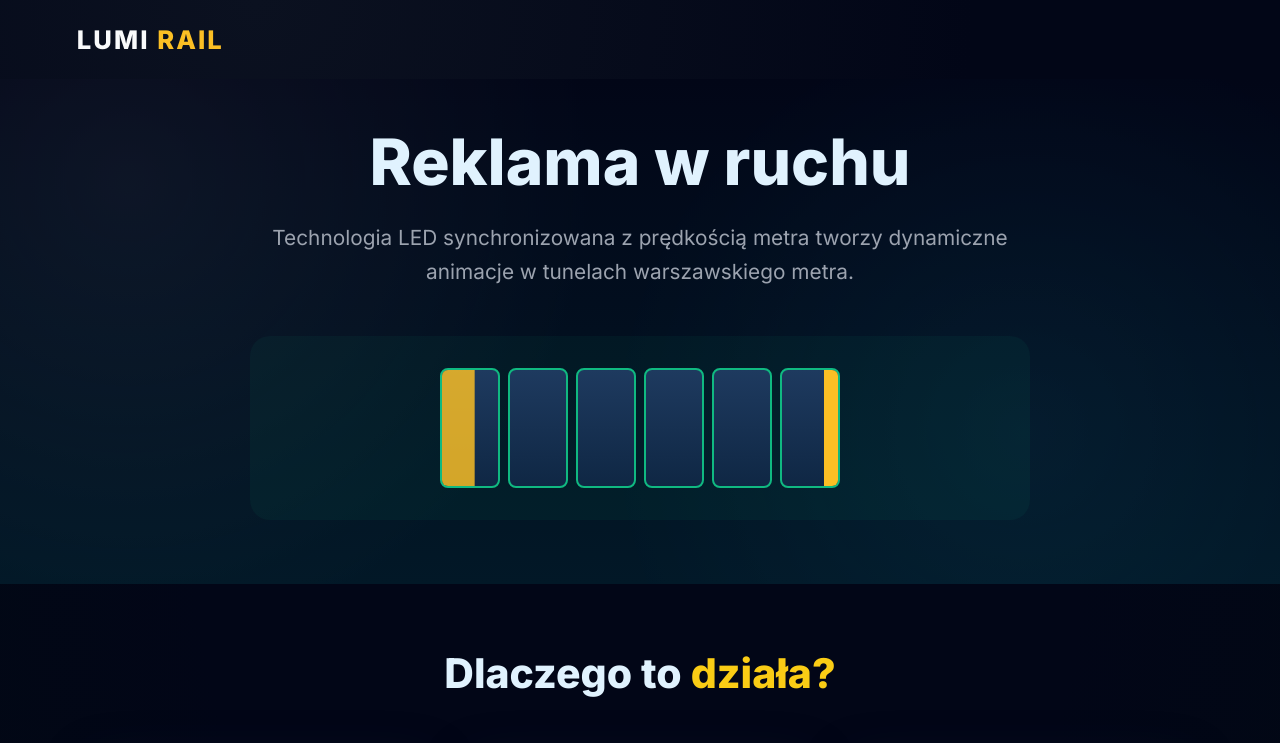
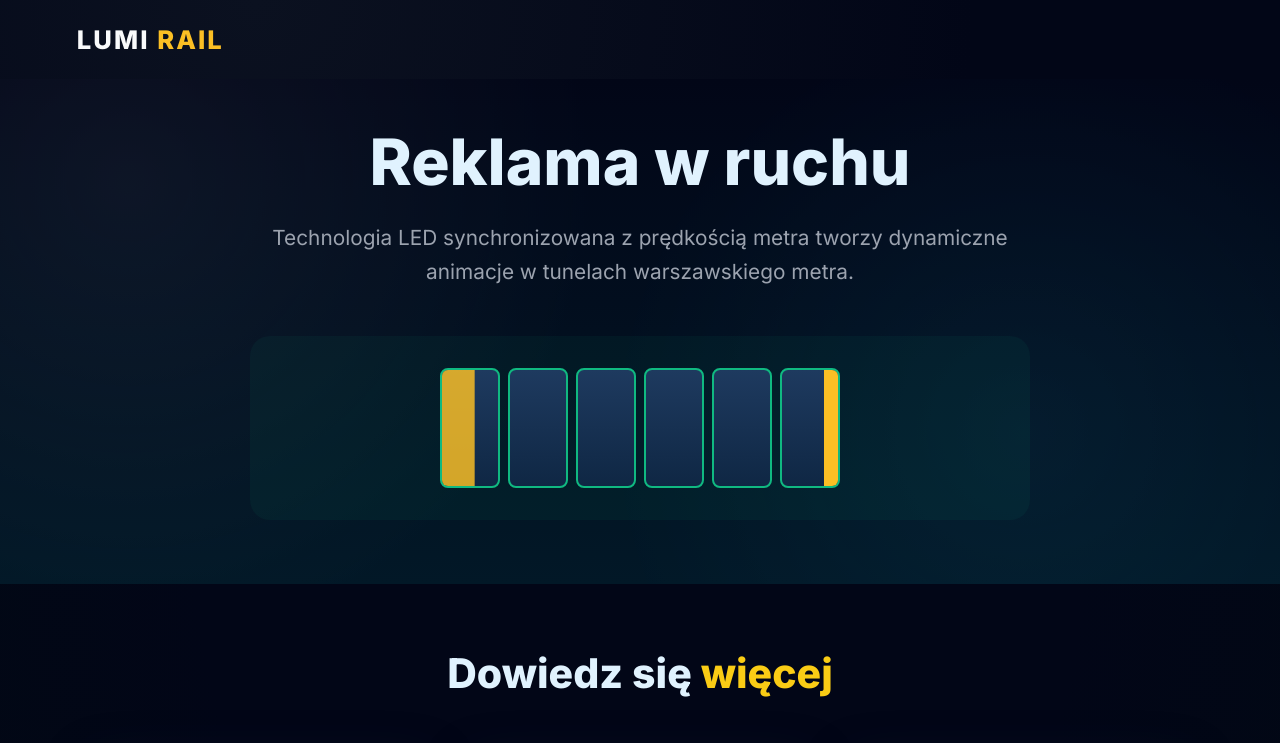
Before and after one commit to Lia199606/LUMIRail-Website, a plain HTML site: page index.html in a window 1280 px wide. Shown: the top 743 px of the page. Drawn offline with Linux system fonts and the light colour scheme.

Commit message:
Update index.html

```diff
--- a/index.html
+++ b/index.html
@@ -366,7 +366,7 @@
     <!-- WHY IT WORKS -->
     <section class="why" id="why">
       <div class="why-inner">
-        <h2 class="why-title">Dlaczego to <span>działa?</span></h2>
+        <h2 class="why-title">Dowiedz się <span>więcej</span></h2>
 
         <div class="tile-grid">
           <a class="benefit-tile" href="widocznosc.html">
```
